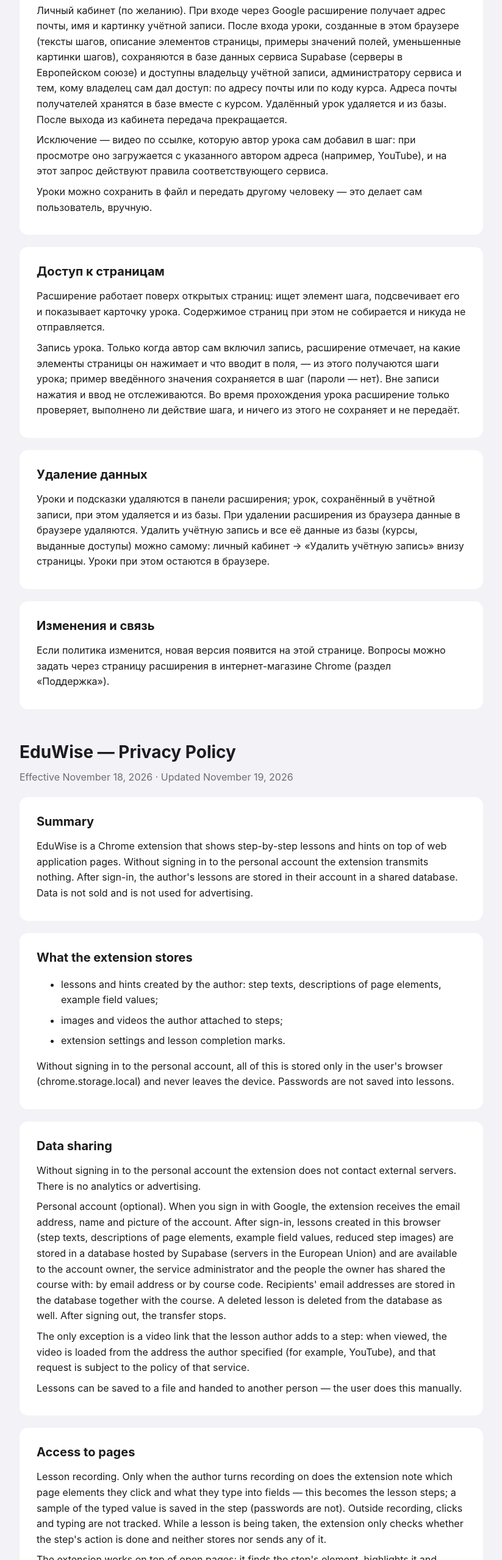
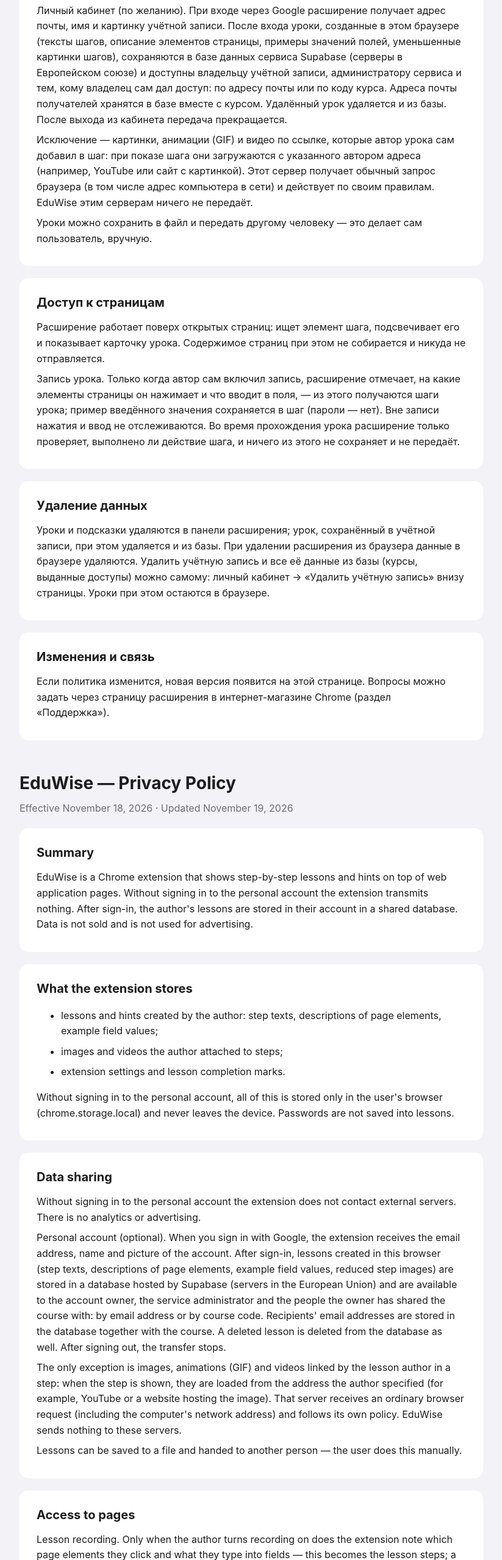
Before and after one commit to NAGIez/eduwise-privacy, a plain HTML site: page index.html in a window 1280 px wide. Shown: the part 791-3349 px from the top of the page at 61% size, without its empty margins (228-1051 px from the left). Drawn offline with Linux system fonts and the light colour scheme.

Commit message:
Политика: картинки и GIF по ссылке, как и видео, загружаются с сервера, указанного автором урока

```diff
--- a/index.html
+++ b/index.html
@@ -40,7 +40,7 @@
     <h2>Передача данных</h2>
     <p>Без входа в личный кабинет расширение не обращается к внешним серверам. Аналитики и рекламы нет.</p>
     <p>Личный кабинет (по желанию). При входе через Google расширение получает адрес почты, имя и картинку учётной записи. После входа уроки, созданные в этом браузере (тексты шагов, описание элементов страницы, примеры значений полей, уменьшенные картинки шагов), сохраняются в базе данных сервиса Supabase (серверы в Европейском союзе) и доступны владельцу учётной записи, администратору сервиса и тем, кому владелец сам дал доступ: по адресу почты или по коду курса. Адреса почты получателей хранятся в базе вместе с курсом. Удалённый урок удаляется и из базы. После выхода из кабинета передача прекращается.</p>
-    <p>Исключение — видео по ссылке, которую автор урока сам добавил в шаг: при просмотре оно загружается с указанного автором адреса (например, YouTube), и на этот запрос действуют правила соответствующего сервиса.</p>
+    <p>Исключение — картинки, анимации (GIF) и видео по ссылке, которые автор урока сам добавил в шаг: при показе шага они загружаются с указанного автором адреса (например, YouTube или сайт с картинкой). Этот сервер получает обычный запрос браузера (в том числе адрес компьютера в сети) и действует по своим правилам. EduWise этим серверам ничего не передаёт.</p>
     <p>Уроки можно сохранить в файл и передать другому человеку — это делает сам пользователь, вручную.</p>
   </section>
 
@@ -82,7 +82,7 @@
     <h2>Data sharing</h2>
     <p>Without signing in to the personal account the extension does not contact external servers. There is no analytics or advertising.</p>
     <p>Personal account (optional). When you sign in with Google, the extension receives the email address, name and picture of the account. After sign-in, lessons created in this browser (step texts, descriptions of page elements, example field values, reduced step images) are stored in a database hosted by Supabase (servers in the European Union) and are available to the account owner, the service administrator and the people the owner has shared the course with: by email address or by course code. Recipients' email addresses are stored in the database together with the course. A deleted lesson is deleted from the database as well. After signing out, the transfer stops.</p>
-    <p>The only exception is a video link that the lesson author adds to a step: when viewed, the video is loaded from the address the author specified (for example, YouTube), and that request is subject to the policy of that service.</p>
+    <p>The only exception is images, animations (GIF) and videos linked by the lesson author in a step: when the step is shown, they are loaded from the address the author specified (for example, YouTube or a website hosting the image). That server receives an ordinary browser request (including the computer's network address) and follows its own policy. EduWise sends nothing to these servers.</p>
     <p>Lessons can be saved to a file and handed to another person — the user does this manually.</p>
   </section>
 
```
